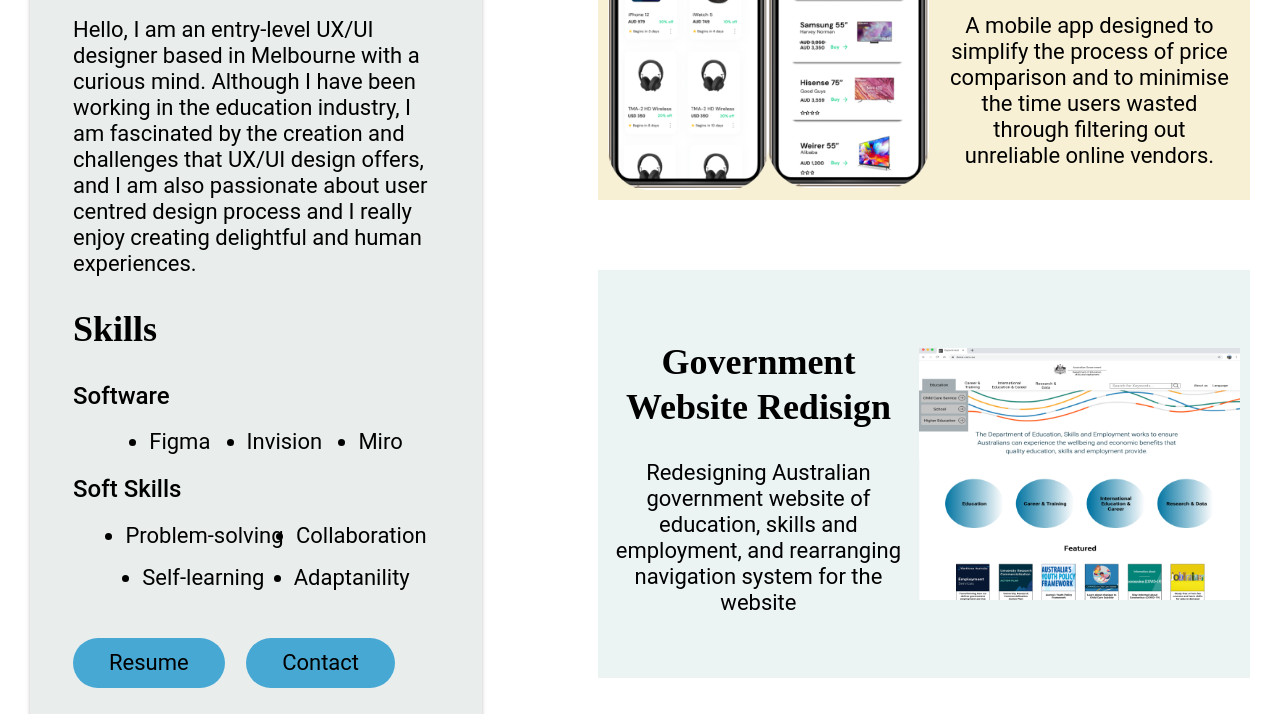
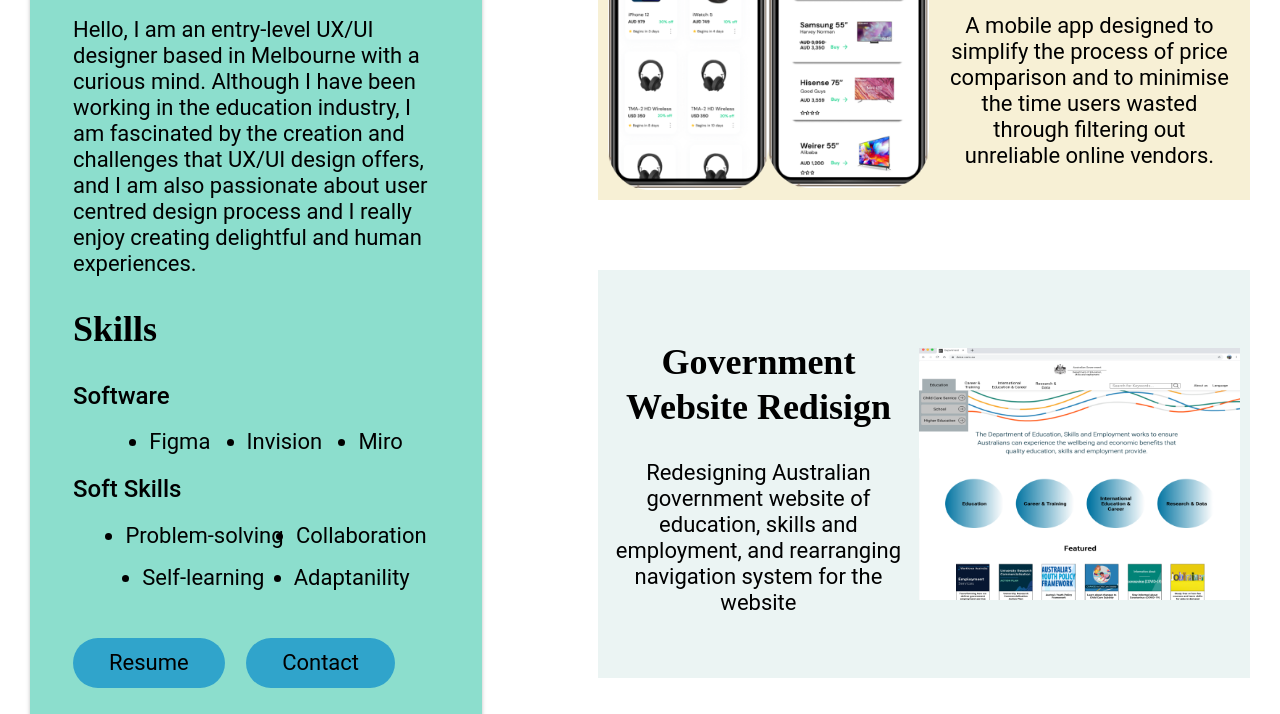
Before and after one commit to Sining2000/UX_UI_HW_19, a plain HTML site: page index.html in a window 1280 px wide. Shown: the part 733-1447 px from the top of the page. Drawn offline with nearby package versions, Linux system fonts and the light colour scheme.

Commit message:
Update style.css

```diff
--- a/css/style.css
+++ b/css/style.css
@@ -33,7 +33,7 @@ body {
 }
 
 .main .left {
-    background-color: #E9EEED;
+    background-color: #8cdecd;
     width: 30%;
     box-shadow: 0px 4px 4px rgba(0, 0, 0, 0.25);
     padding: 0 43px;
```
